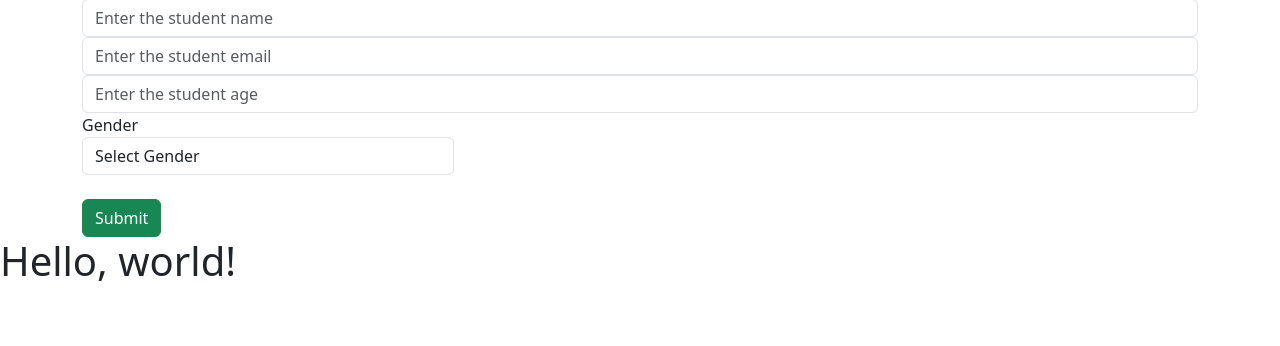
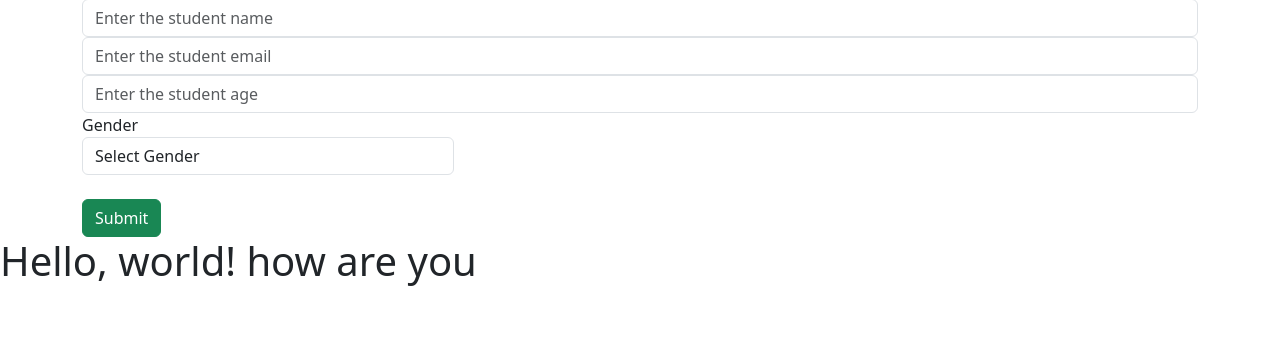
Before and after one commit to lambojac/django, a Django app: page / in a window 1280 px wide. Shown: the part 222-568 px from the top of the page. Run offline with Django 3.2, Linux system fonts and the light colour scheme.

Commit message:
Update index.html
updated

```diff
--- a/project/templates/index.html
+++ b/project/templates/index.html
@@ -54,7 +54,7 @@
     </div>
   </div>
 
-  <h1>Hello, world!</h1>
+  <h1>Hello, world! how are you</h1>
   <script src="https://cdn.jsdelivr.net/npm/bootstrap@5.3.3/dist/js/bootstrap.bundle.min.js" integrity="sha384-YvpcrYf0tY3lHB60NNkmXc5s9fDVZLESaAA55NDzOxhy9GkcIdslK1eN7N6jIeHz" crossorigin="anonymous"></script>
   </body>
 </html>
```
